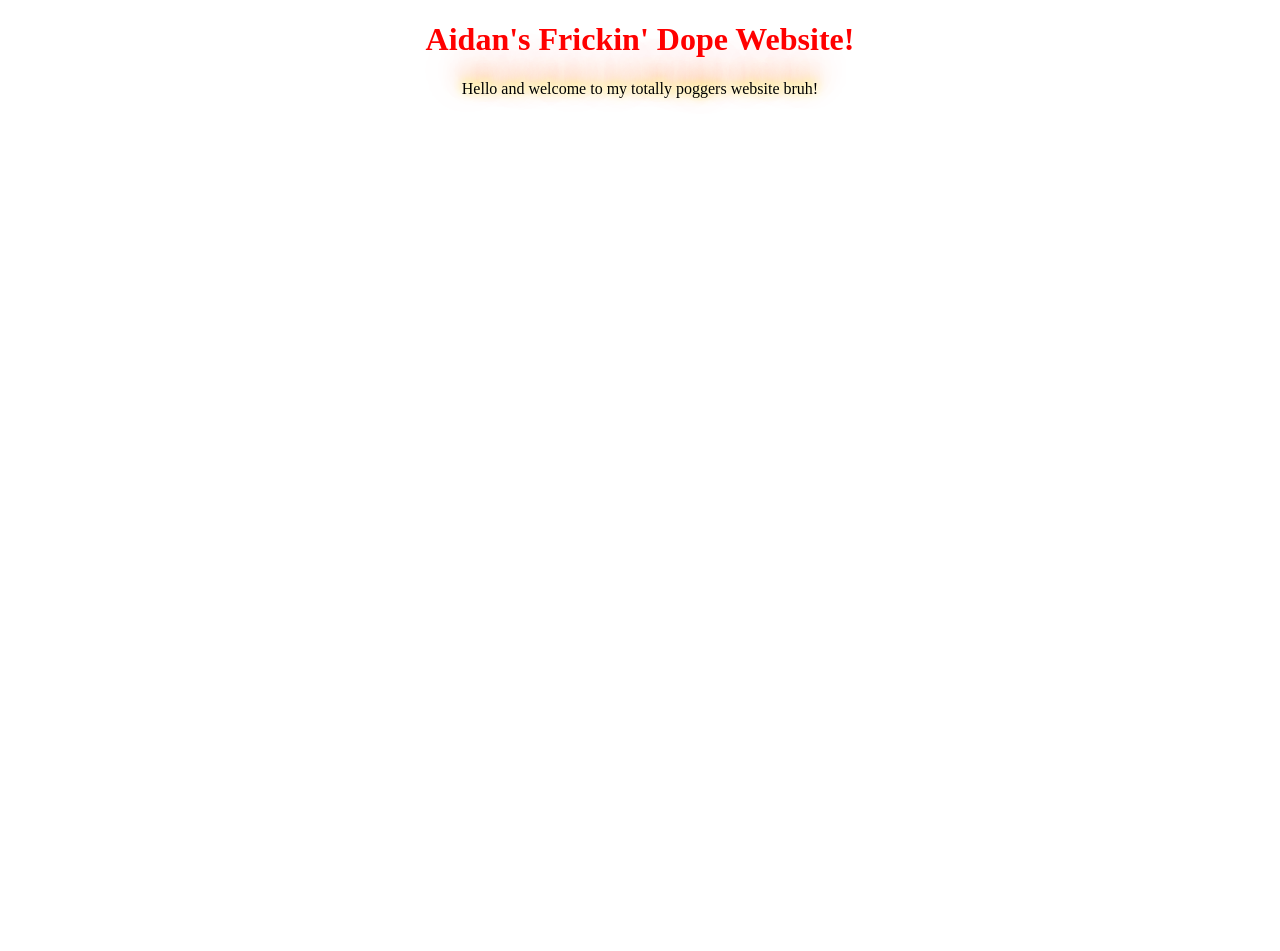
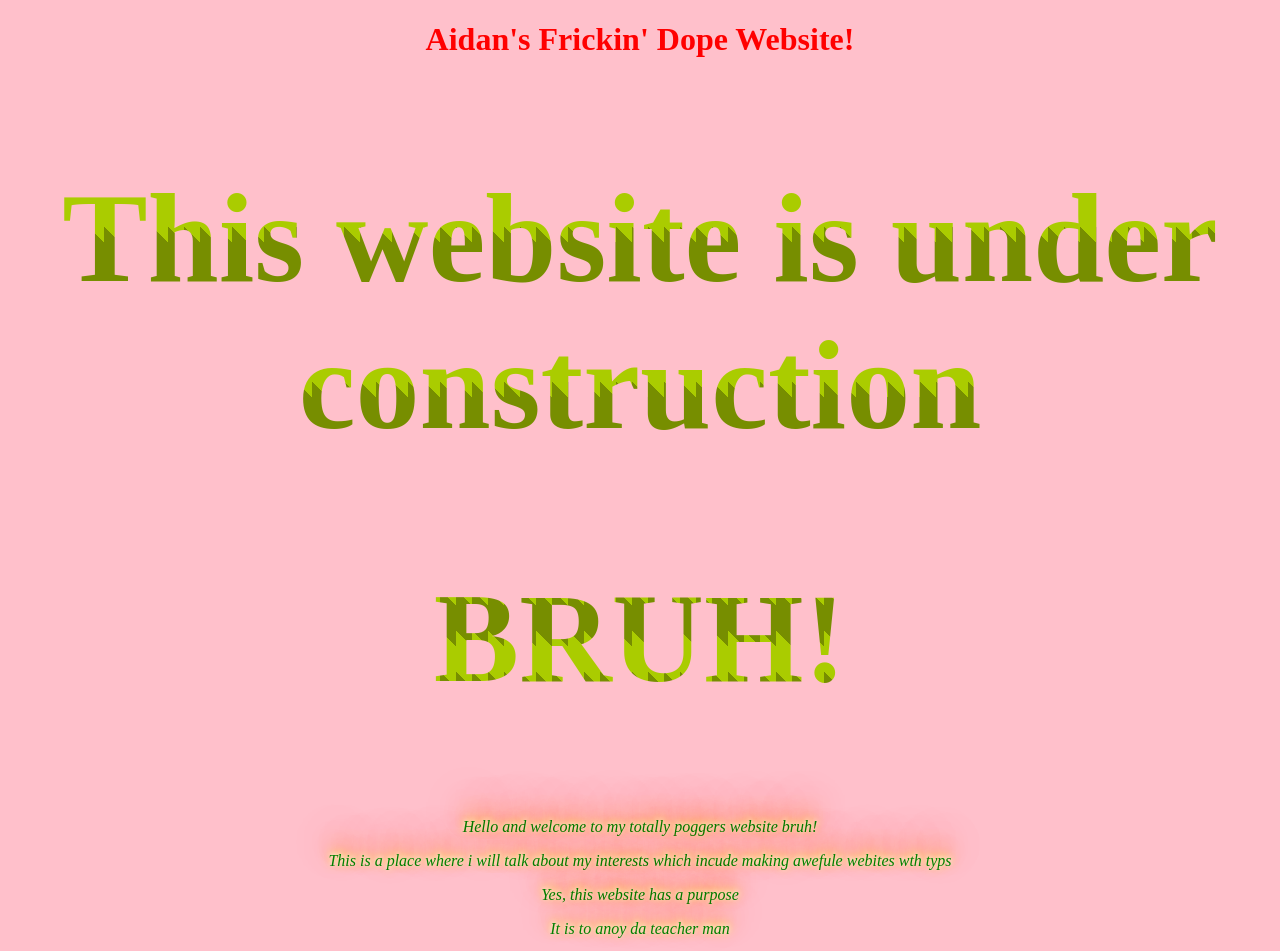
Before and after one commit to MustardCandy/AidansWebsite, a plain HTML site: page index.html in a window 1280 px wide. Shown: the top 951 px of the page. Before the commit the page ends 800 px from the top, so only its background shows below. Drawn offline with Linux system fonts and the light colour scheme.

Commit message:
LMAO best website

```diff
--- a/Style/style.css
+++ b/Style/style.css
@@ -1,9 +1,23 @@
 h1 {
   text-align: center;
   color: red;
+}
+h2{
+  text-align: center;
+  font-size: 128px;
+  background-size: 16px;
+  -webkit-background-clip: text;
+  color: transparent;
+  background-color: #AC0;
+  background-image: -webkit-linear-gradient(45deg, rgba(0, 0, 0, .3) 25%, transparent 25%, transparent 50%, rgba(0, 0, 0, .3) 50%, rgba(0, 0, 0, .3) 75%, transparent 75%, transparent);
 }
 
 p {
   text-align: center;
   text-shadow: #FFF 0 -1px 4px, #ff0 0 -2px 10px, #ff8000 0 -10px 20px, red 0 -18px 40px;
+  font-style: oblique;
+  color: green;
 }
+body{
+  background-color: Pink;
+}
--- a/index.html
+++ b/index.html
@@ -6,7 +6,13 @@
 </head>
 <body>
 <h1>Aidan's Frickin' Dope Website!</h1>
+<h2> This website is under construction</h2>
+<h2>BRUH!</h2>
 <p>Hello and welcome to my totally poggers website bruh!</p>
-
+<p>This is a place where i will talk about my interests which incude making awefule webites wth typs</p>
+<p> Yes, this website has a purpose</p>
+<p> It is to anoy da teacher man</p>
+<img src="Nerd.jpg" alt="LOL">
+<h3>^that is the guy^</h3>
 </body>
 </html>
```
Also changed, not shown: Nerd.jpg (added).
